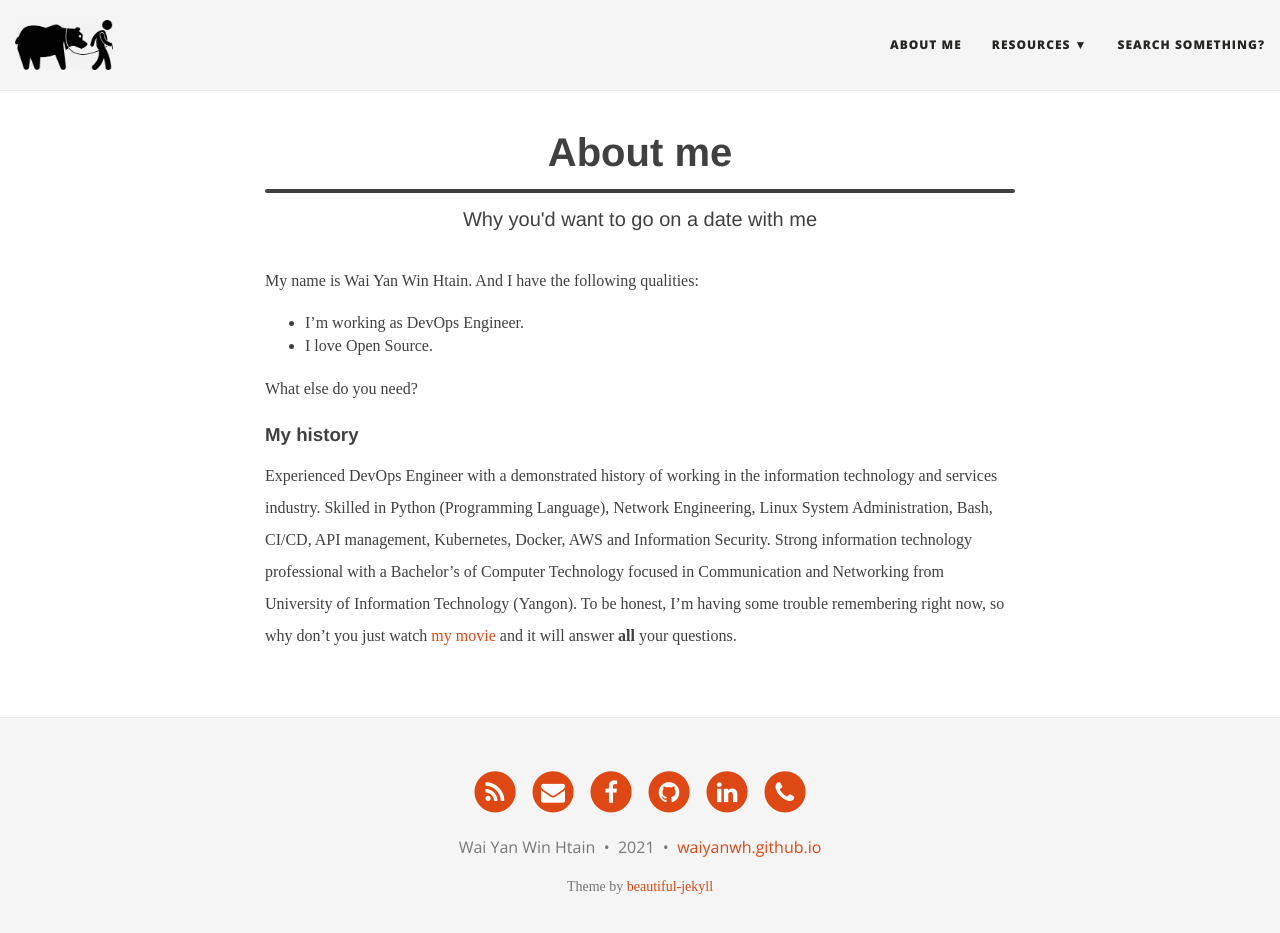
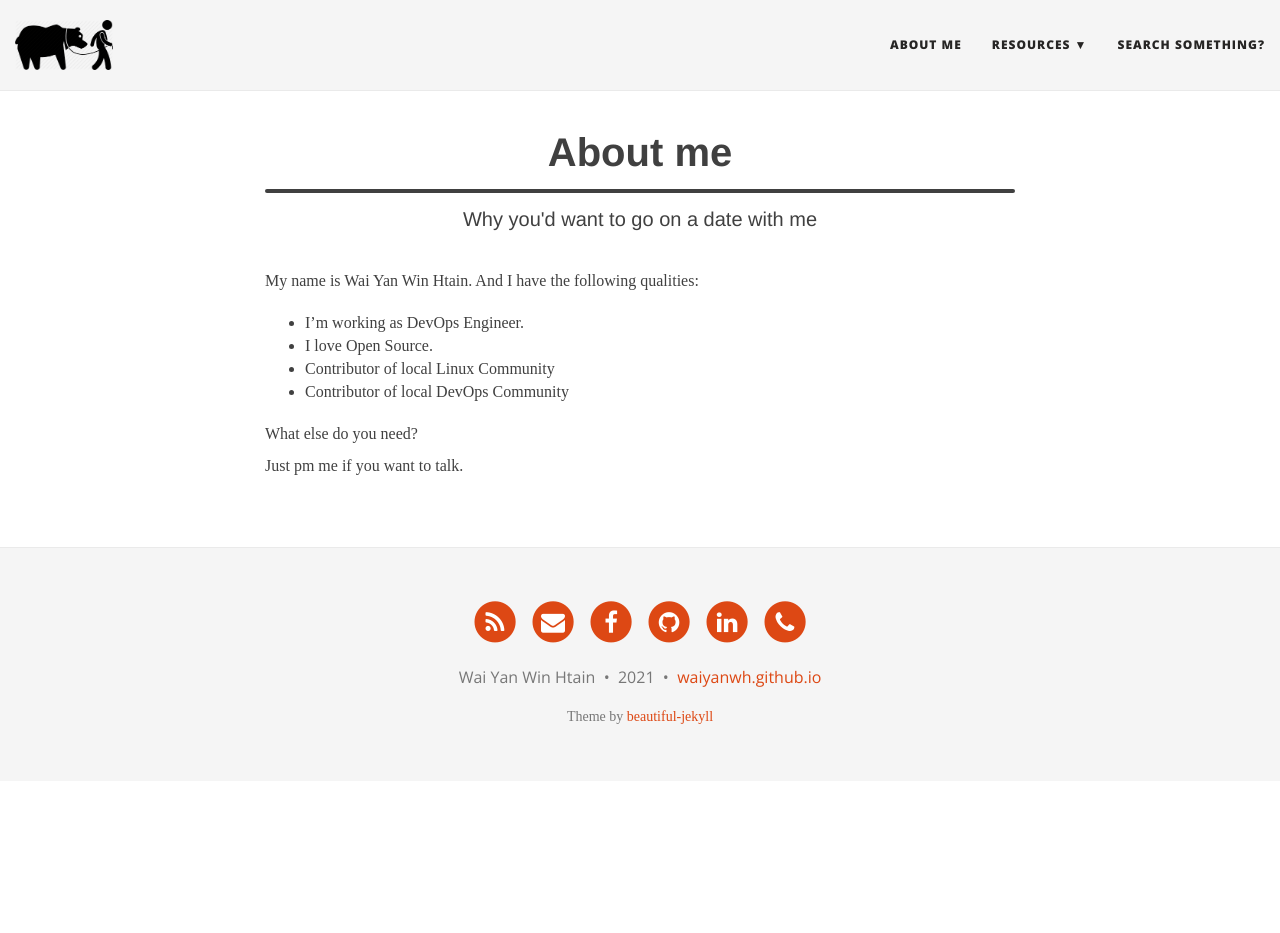
Before and after one commit to waiyanwh/waiyanwh.github.io, a Jekyll site: the page built from aboutme.md, in a window 1280 px wide and 951 px high. Shown: the top 933 px of the window. Built offline with Jekyll 4.4.1, drawn with Linux system fonts in a browser that asks for light colours; nearby versions of some CDN libraries; some web fonts are replaced.

Commit message:
update a little

```diff
--- a/aboutme.md
+++ b/aboutme.md
@@ -8,9 +8,8 @@ My name is Wai Yan Win Htain. And I have the following qualities:
 
 - I'm working as DevOps Engineer.
 - I love Open Source.
+- Contributor of local Linux Community
+- Contributor of local DevOps Community
 
-What else do you need?
-
-### My history
-Experienced DevOps Engineer with a demonstrated history of working in the information technology and services industry. Skilled in Python (Programming Language), Network Engineering, Linux System Administration, Bash, CI/CD, API management, Kubernetes, Docker, AWS and Information Security. Strong information technology professional with a Bachelor's of Computer Technology focused in Communication and Networking from University of Information Technology (Yangon).
-To be honest, I'm having some trouble remembering right now, so why don't you just watch [my movie](http://en.wikipedia.org/wiki/The_Princess_Bride_%28film%29) and it will answer **all** your questions.
+What else do you need?<br>
+Just pm me if you want to talk.
--- a/index.html
+++ b/index.html
@@ -1,6 +1,6 @@
 ---
 layout: page
-title: ရေးချင်တာရေး
+title: WaiYan's Blog
 subtitle: This is where I will share my knowledge way too much
 use-site-title: false
 ---
```
Also changed, not shown: Gemfile.lock.
